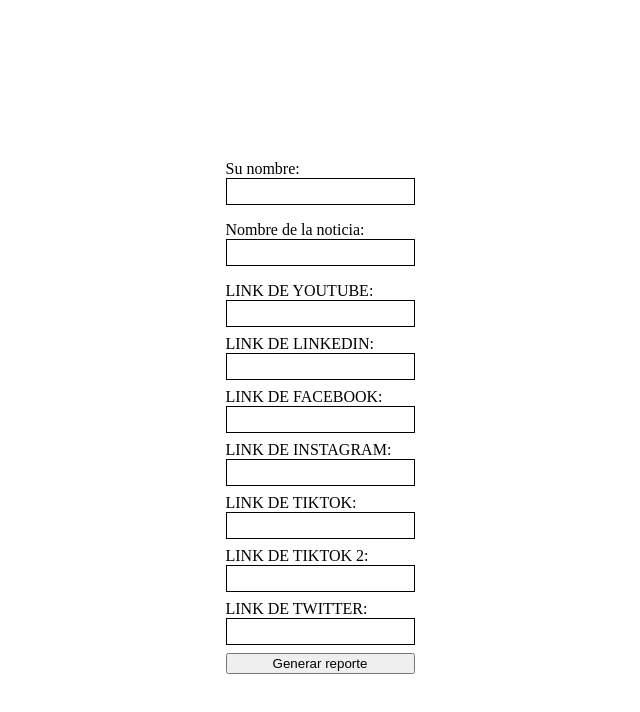
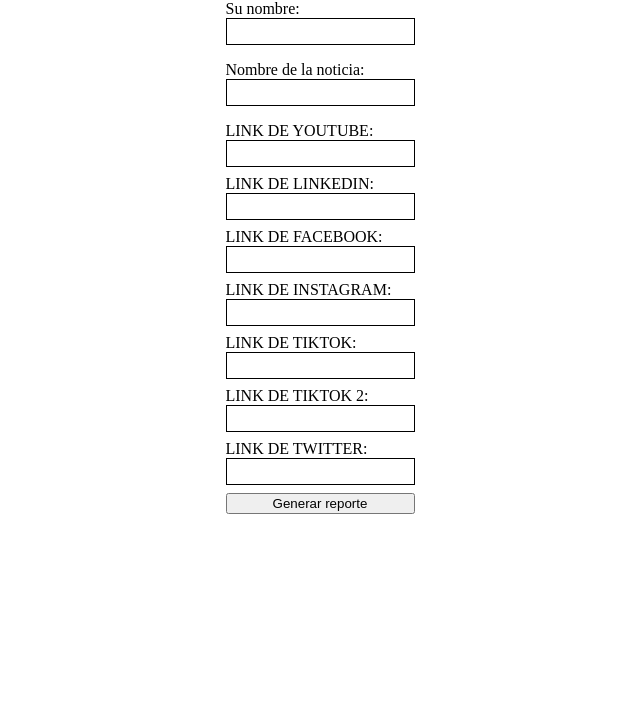
Before and after one commit to lptobar/Generador-de-informes, a plain HTML site: page index.html in a window 1280 px wide. Shown: the whole page, without its empty margins (320-960 px from the left). Drawn offline with nearby package versions, Linux system fonts and the light colour scheme.

Commit message:
Update style.css

```diff
--- a/style.css
+++ b/style.css
@@ -14,7 +14,6 @@ main {
 }
 
 form {
-    margin: 10rem 0 0 0;
     display: flex;
     flex-direction: column;
 }
```
